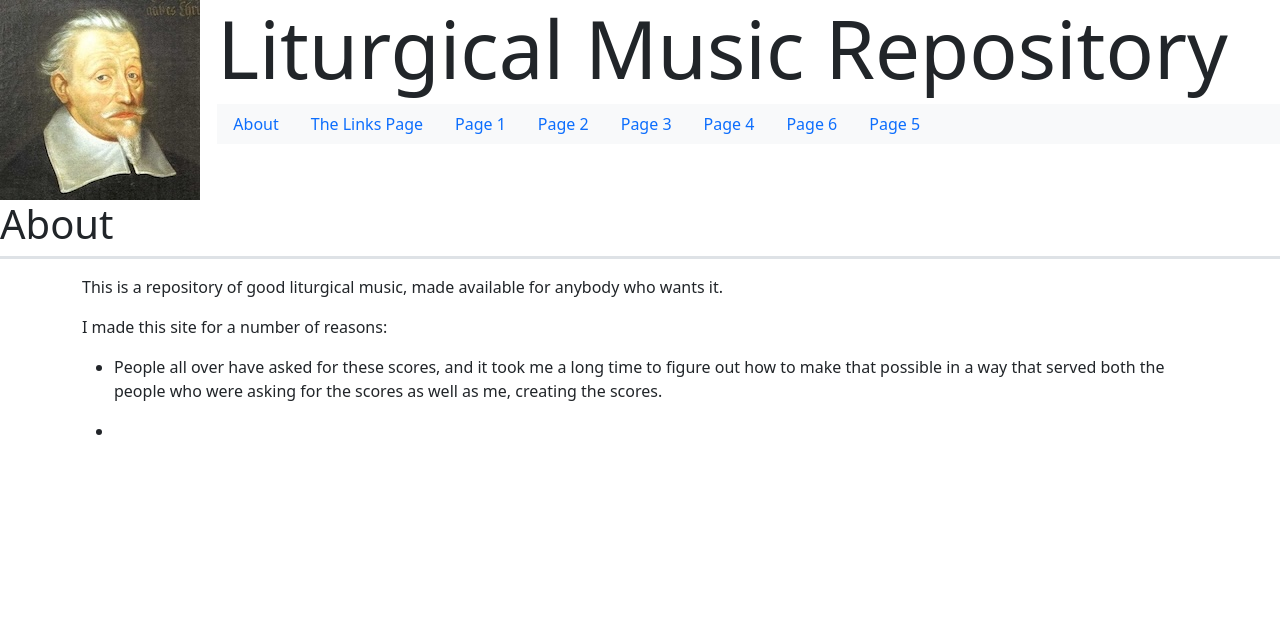
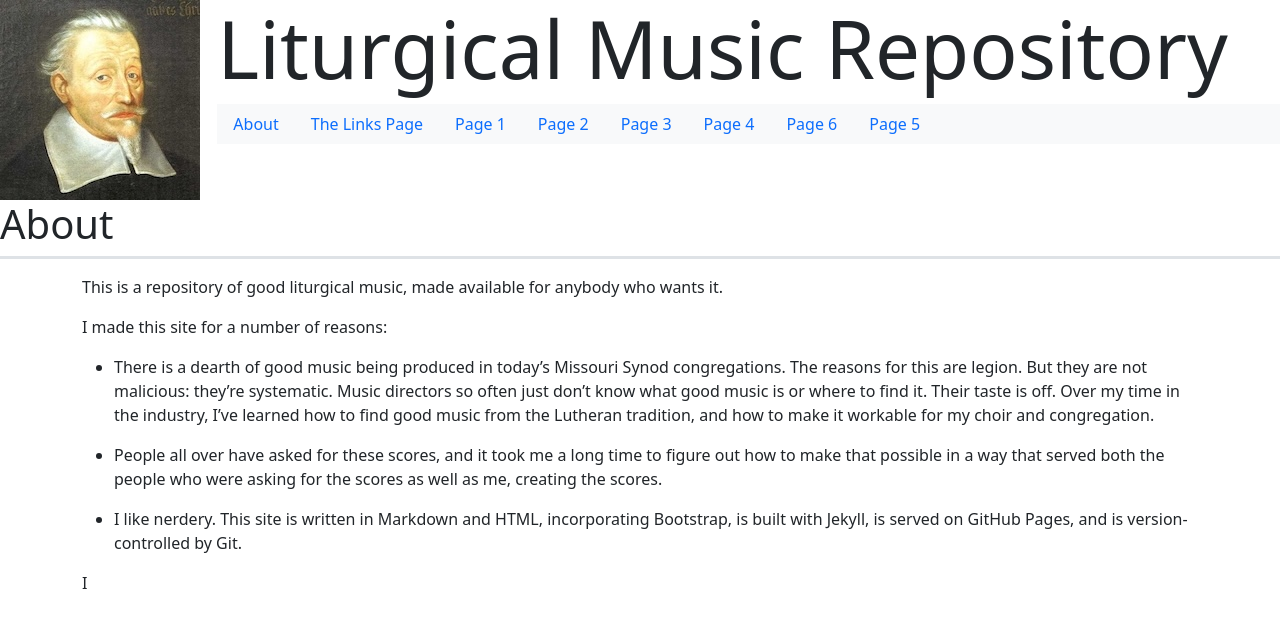
Before and after one commit to coranglais16/liturgical-music, a Jekyll site: the page built from docs/about.md, in a window 1280 px wide. Shown: the top 628 px of the page. Built offline with Jekyll 4.4.1, drawn with Linux system fonts in a browser that asks for light colours; our own code applies the rules of GitHub Pages for plain Markdown files.

Commit message:
flesh out about.md

```diff
--- a/docs/about.md
+++ b/docs/about.md
@@ -6,6 +6,10 @@ This is a repository of good liturgical music, made available for anybody who wa
 
 I made this site for a number of reasons:
 
+- There is a dearth of good music being produced in today's Missouri Synod congregations. The reasons for this are legion. But they are not malicious: they're systematic. Music directors so often just don't know what good music is or where to find it. Their taste is off. Over my time in the industry, I've learned how to find good music from the Lutheran tradition, and how to make it workable for my choir and congregation.
+
 - People all over have asked for these scores, and it took me a long time to figure out how to make that possible in a way that served both the people who were asking for the scores as well as me, creating the scores.
 
--
+- I like nerdery. This site is written in Markdown and HTML, incorporating Bootstrap, is built with Jekyll, is served on GitHub Pages, and is version-controlled by Git.
+
+I
```
